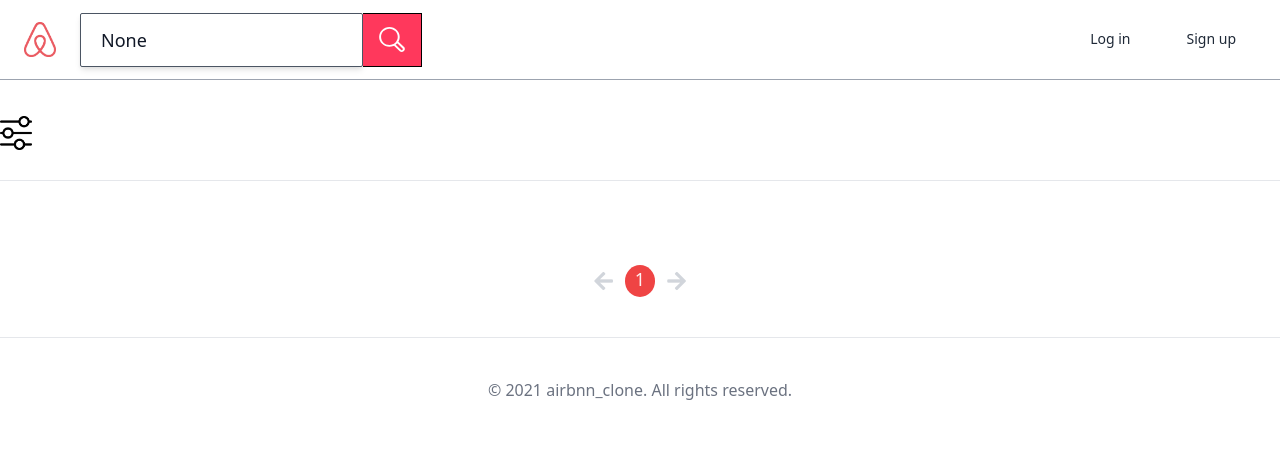
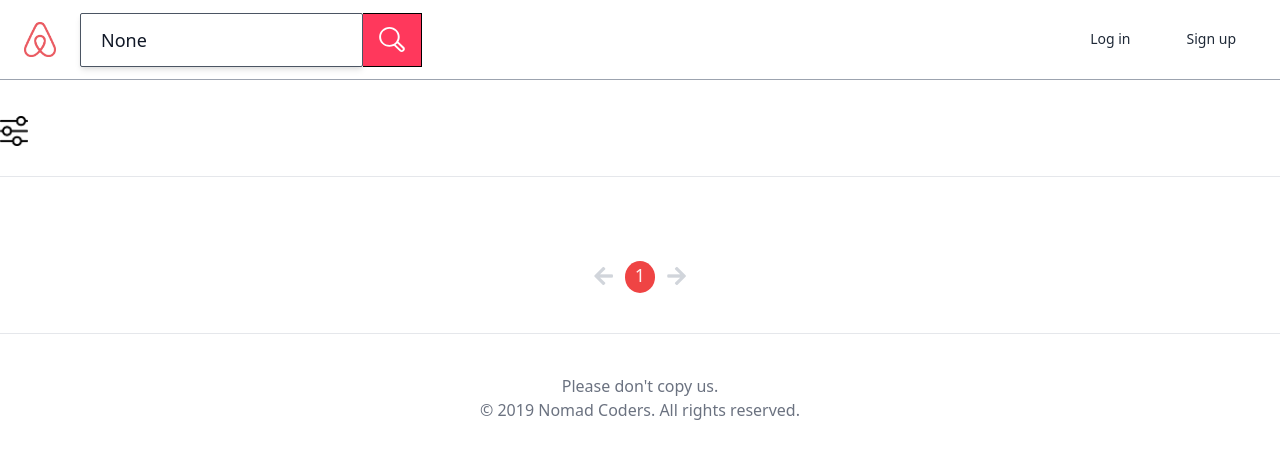
Before and after one commit to dnova13/airbnb-clone, a Django app: page /rooms/search/ in a window 1280 px wide. Shown: the top 459 px of the page. Run offline with Django 3.2, Linux system fonts and the light colour scheme; data that the repository does not hold is empty; style sheets or scripts are compiled from the project's sources; some libraries are stand-ins or nearby versions.

Commit message:
25.0 Introduction to Translations

```diff
--- a/config/settings.py
+++ b/config/settings.py
@@ -173,3 +173,8 @@ REST_FRAMEWORK = {
     "DEFAULT_PAGINATION_CLASS": "rest_framework.pagination.PageNumberPagination",
     "PAGE_SIZE": 10,
 }
+
+
+# Locale
+
+LOCALE_PATHS = (os.path.join(BASE_DIR, "locale"),)
--- a/templates/base.html
+++ b/templates/base.html
@@ -1,4 +1,4 @@
-{% load static %}
+{% load static i18n %}
 <!DOCTYPE html>
 <html lang="en">
   <head>
@@ -18,7 +18,10 @@
         </a>
         {% block search-bar %}
         <form method="get" action="{% url 'rooms:search' %}" class="w-10/12 flex">
-          <input value="{{form.city.value}}" class="search-box border px-5 w-full font-medium text-gray-900 placeholder-gray-600 py-3 rounded-sm w-64 shadow-md hover:shadow-lg focus:outline-none" name="city" placeholder="Search By City" />
+          <input value="{{form.city.value}}"
+                  class="search-box border px-5 w-full font-medium text-gray-900 placeholder-gray-600 py-3 rounded-sm w-64 shadow-md hover:shadow-lg focus:outline-none"
+                  name="city"
+                  placeholder="{% trans "Search By City" %}" />
           <button class="search-btn" >
             <img class="w-8" src="{% static 'img/search.svg' %}"/>
           </button>
--- a/templates/partials/footer.html
+++ b/templates/partials/footer.html
@@ -1,6 +1,7 @@
+{% load i18n %}
 <footer class="container mx-auto text-center py-10 border-t font-medium text-gray-500 flex flex-col">
     <span>
-
+        {% trans "Please don't copy us." %}
     </span>
-    <span>&copy; 2021 airbnn_clone. All rights reserved.</span>
+    <span>&copy; 2019 Nomad Coders. {% trans "All rights reserved" %}.</span>
 </footer>
--- a/templates/rooms/room_list.html
+++ b/templates/rooms/room_list.html
@@ -9,7 +9,7 @@
 
     <div class="container mx-auto pb-10">
 
-        <div class="rounded-xl bg-gray-800  -mx-16  h-50vh mt-32 mb-24 bg-cover bg-center" style="background-image:url(https://images.unsplash.com/photo-1536315238512-4c8cebdaaf93?ixlib=rb-1.2.1&ixid=eyJhcHBfaWQiOjEyMDd9&auto=format&fit=crop)"></div>
+        <div class="rounded-xl bg-gray-800 -mx-16  h-50vh mt-32 mb-24 bg-cover bg-bottom" style="background-image:url(https://a0.muscache.com/im/pictures/e09893fc-1d02-49b2-befa-c4be7a57ed18.jpg?im_w=1440)"></div>
 
         <div class="flex flex-wrap -mx-5 mb-10">
             {% for room in rooms  %}
--- a/templates/rooms/search.html
+++ b/templates/rooms/search.html
@@ -11,9 +11,9 @@
 {% block content %}
     <div class="container mx-auto pt-5 pb-12">
         <div class="container ">
-            <div class="flax">
-                <button class="filter-btn">
-                    <img class="w-8" src="/static/img/filter.png" />
+            <div class="flax ">
+                <button class="filter-btn hover:shadow-lg focus:outline-none">
+                    <img class="w-7" src="/static/img/filter.png" />
                 </button>
                 {% comment %} <span>filiter</span> {% endcomment %}
             </div>
```
Also changed, not shown: locale/ocale=ko/LC_MESSAGES/django.po (added).
